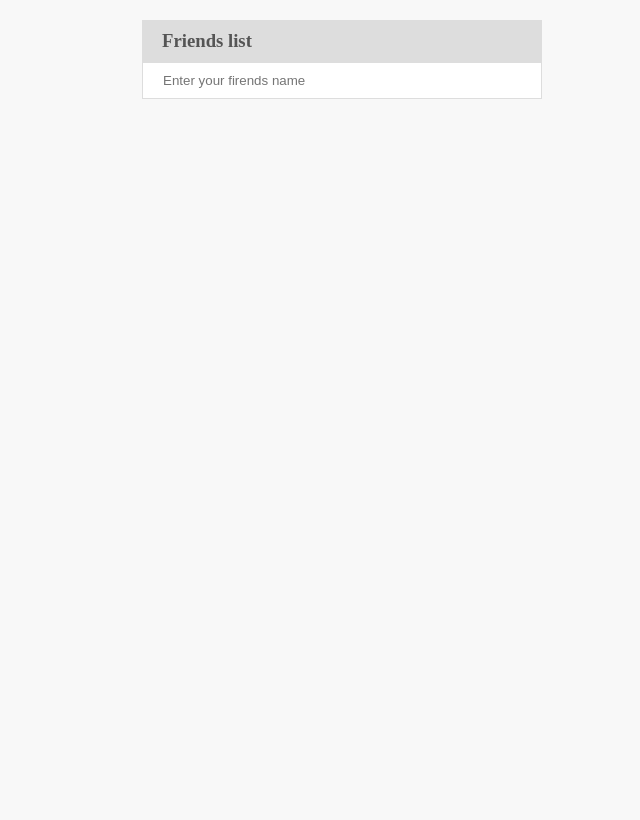
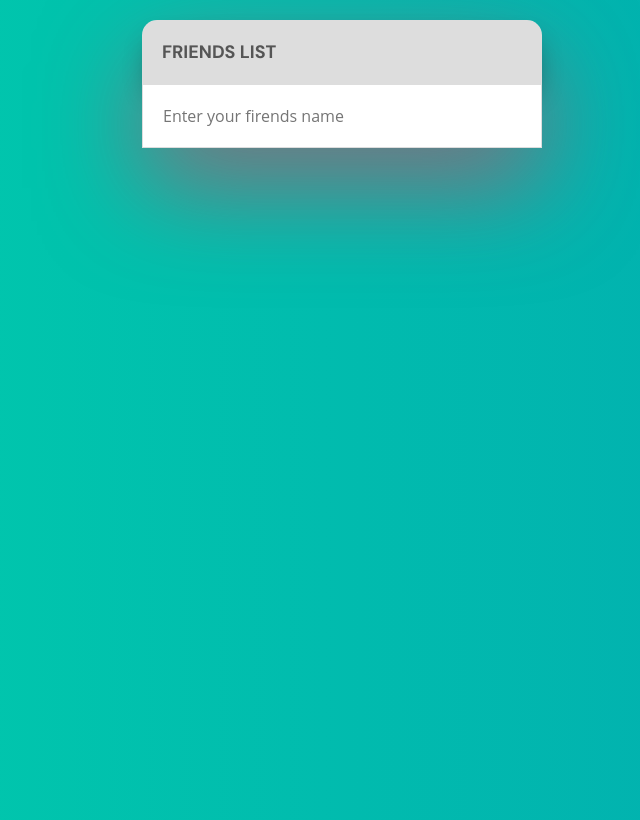
Before and after one commit to reddy-13/assignment, a React (Create React App) app: page / in a window 1280 px wide. Shown: the whole page, without its empty margins (298-938 px from the left). Built offline with nearby package versions, Linux system fonts and the light colour scheme.

Commit message:
new css design

```diff
--- a/src/components/AddInputs/FriendInput.css
+++ b/src/components/AddInputs/FriendInput.css
@@ -1,11 +1,19 @@
 input[type=text]{
     width: 100%;
-    padding: 10px 20px;
+    padding: 20px 20px;
    border :1px solid#ddd;
     box-sizing: border-box;
+    font-family: 'Open Sans', sans-serif;
+    font-size: 16px;
 }
+
 
 input[type=text]:focus {
     border: 1px solid #d2d2d2 !important;
     box-sizing: border-box;
+    outline: 0;
+    font-family: 'Open Sans', sans-serif;
+    font-size: 16px;
+    color:#6e6d6d;
+    font-weight:light;
 }
--- a/src/components/Header/Header.css
+++ b/src/components/Header/Header.css
@@ -2,11 +2,16 @@
    background-color: #ddd;
    margin: 0;
    width: 100%;
+   box-shadow: 1px 15px 25px -5px rgba(0,0,0,0.3);
+   border-top-right-radius: 15px ;
+   border-top-left-radius: 15px ;
 
 }
 
 .header-title{
     color: #555;
-    padding: 10px 20px;
+    padding: 20px 20px;
     margin: 0;
+    font-size: 18px;
+    text-transform: uppercase;
 }
--- a/src/components/List/FriendsList.css
+++ b/src/components/List/FriendsList.css
@@ -12,6 +12,7 @@ ul {
     display: flex;
     justify-content: space-between;
     padding: 0px 20px;
+    transition: 1s;
 
 }
 
@@ -27,7 +28,7 @@ ul {
 .details h3{
     margin: 5px 0px;
     text-transform: capitalize;
-    color: #444;
+    color: #455963;
 }
 
 .details p{
@@ -45,16 +46,37 @@ ul {
     justify-content: center;
 }
 
-.favroute{
-    border: 1px solid gray;
-    border-radius: 5px;
-    padding: 5px 10px;
-    margin: 0px 10px;
+.options button {
+    border: none;
+    padding: 5px;
+    border-radius: 8px;
 }
+
+
 .delete{
     border: 1px solid gray;
     border-radius: 5px;
     padding: 5px 10px;
     margin: 0px 10px;
 }
+
+.fas.fa-star{
+    color:rgb(175, 175, 17);
+}
+.favourite:hover {
+    color:rgb(175, 175, 17);
+}
+
+.fa-trash-alt{
+    color: rgb(214, 14, 14);
+}
+
+.delete:hover{
+
+    background-color: rgb(214, 14, 14);
+}
+
+.delete:hover .fa-trash-alt{
+    color: white;
+}
 /* options css ends here */
--- a/src/components/List/FriendsList.js
+++ b/src/components/List/FriendsList.js
@@ -19,7 +19,7 @@ const FriendsList = ({ friendsData, setFavroute, onDelete, searchTerm }) => {
           <div className="options">
             <button
               type="button"
-              className="favroute"
+              className="favourite"
               onClick={() => setFavroute(friend.id)}
             >
               {friend.isFavroute === true ? (
--- a/src/components/Pagination/Pagination.css
+++ b/src/components/Pagination/Pagination.css
@@ -16,11 +16,11 @@
   }
 
   .page-item a.active {
-    background-color: #b9b9b9;
+    background-color: #02AAB0;
     color: white;
   }
 
-  .page-item a:hover:not(.active) {background-color: #ddd;}
+  .page-item a:hover:not(.active) {background-color: #00CDAC; color: #fff;}
 
   .page-item a {
     border-radius: 5px;
--- a/src/pages/Friends/FriendsWidget.css
+++ b/src/pages/Friends/FriendsWidget.css
@@ -1,5 +1,10 @@
 .firends-list-widget{
     width: 400px;
     /* border: 2px solid #ddd; */
-    height: 500px;
+    min-height:fit-content;
+    height: min-content;
+    border-top-left-radius: 15px;
+    border-top-right-radius: 15px;
+    /* box-shadow: rgba(0, 0, 0, 0.05) 0px 6px 24px 0px, rgba(8, 138, 189, 0.5) 0px 0px 0px 1px; */
+    box-shadow: 0 40px 100px rgba(202, 70, 98, 0.62);
 }
--- a/src/pages/Main.css
+++ b/src/pages/Main.css
@@ -1,12 +1,33 @@
+@import url('https://fonts.googleapis.com/css?family=DM+Sans:400,500,700&display=swap');
 body{
+
     margin: 0;
+    font-family:  "DM Sans", Helvetica, sans-serif !important;
+    font-size: 1rem;
+
+
 }
+h3{
+    font-size: 1rem;
+}
+nav{
+    background-color: #ddd;
+}
+.main{
 
-.main{
     height: 100vh;
     display: flex;
     /* align-items: center;  */
     justify-content: center;
-    background-color: #f8f8f8;
+    /* background-color: #f8f8f8; */
     padding-top: 20px;
+    position: absolute;
+    width: 100%;
+    height: 100%;
+  overflow: auto;
+  background: #02AAB0;  /* fallback for old browsers */
+  background: -webkit-linear-gradient(to right, #00CDAC, #02AAB0);  /* Chrome 10-25, Safari 5.1-6 */
+  background: linear-gradient(to right, #00CDAC, #02AAB0); /* W3C, IE 10+/ Edge, Firefox 16+, Chrome 26+, Opera 12+, Safari 7+ */
+
+
 }
```
